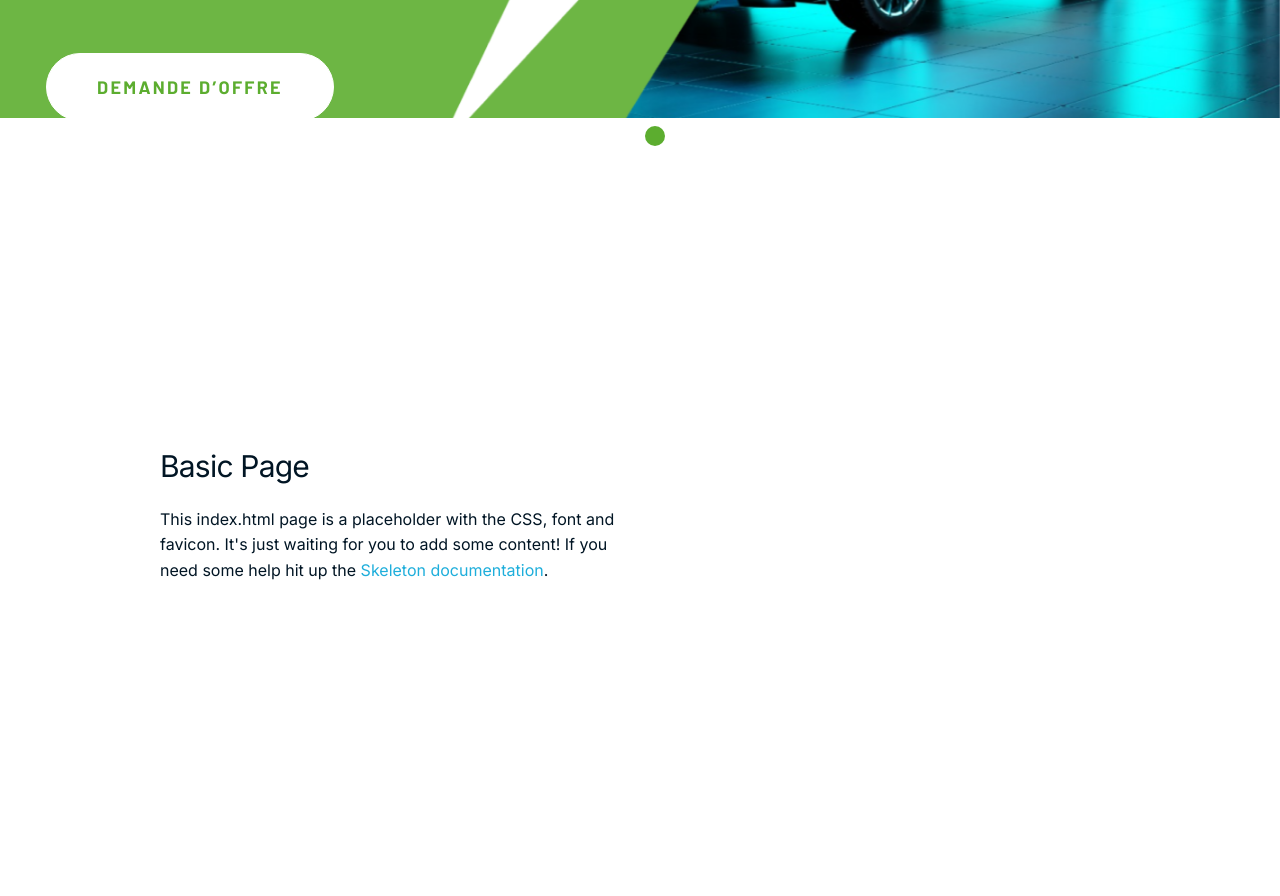
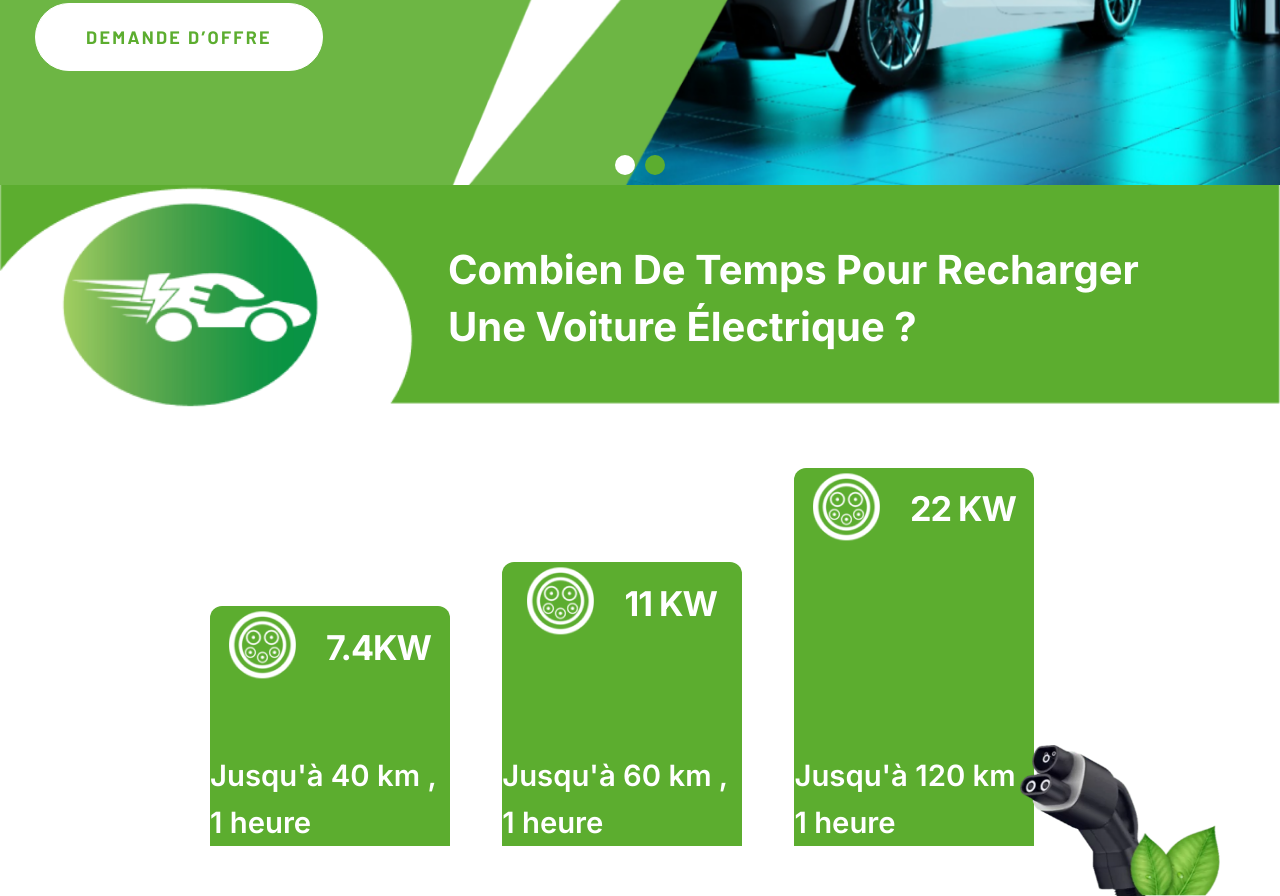
Before and after one commit to achraf-developer/figmaProject, a plain HTML site: page index.html in a window 1280 px wide. Shown: the part 487-1383 px from the top of the page. Before the commit the page ends 1095 px from the top, so only its background shows below. Drawn offline with nearby package versions, Linux system fonts and the light colour scheme.

Commit message:
Add slider && first section

```diff
--- a/assets/css/style.css
+++ b/assets/css/style.css
@@ -1,13 +1,13 @@
 @import url("https://fonts.googleapis.com/css2?family=Barlow:wght@700&family=Inter:wght@400;600;700&display=swap");
 :root {
   /* colors */
-  --primary-bg-color: "";
-  --secondary-bg-color: "";
-  --bg-color-white: #fff;
-  --bg-color-green: #5cad2f;
-  --font-color-white: #ffffff;
-  --font-color-black: #011524;
-  --font-color-green: #5cad2f;
+    /* Backgrounds Colors */
+       --bg-color-white: #fff;
+       --bg-color-green: #5cad2f;
+    /* Fonts Colors  */
+       --font-color-white: #ffffff;
+       --font-color-black: #011524;
+       --font-color-green: #5cad2f;
 }
 * {
   padding: 0;
@@ -20,6 +20,7 @@ body {
   font-family: "Inter", sans-serif;
   font-size: 16px;
   font-weight: 400;
+  overflow-x: hidden;
 }
 a {
   text-decoration: none;
@@ -35,7 +36,22 @@ ul {
 .black {
   color: var(--font-color-black);
 }
+.section__divider{
+  width: 100%;
+  /* height: auto; */
+  height: 225px;
+}
 /* botton utilites classes  */
+.section__title{
+font-family: 'Inter';
+font-style: normal;
+font-weight: 900;
+font-size: 40px;
+line-height: 57px;
+display: flex;
+align-items: center;
+text-transform: capitalize;
+}
 .big-btn1 {
   background-color: var(--bg-color-white);
   border: 1px solid var(--bg-color-white);
@@ -66,6 +82,12 @@ ul {
 .f-a-i-c {
   align-items: center;
 }
+.f-a-i-s{
+  align-items: flex-start;
+}
+.f-a-i-e{
+  align-items: flex-end;
+}
 .f-j-c-s-b {
   justify-content: space-between;
 }
@@ -77,11 +99,31 @@ ul {
 .navbar {
   height: 100px;
   padding: 0px 80px;
+  display: flex;
+  align-items: center;
 }
 .main-menu {
+  padding: 10px 40px;
+  background-color: var(--bg-color-green);
+  display: flex;
+  align-items: center;
+  justify-content: center;
+  border-radius: 20px;
+}
+.main-menu li{
+  height: 30px;
+  display: flex;
+  align-items: center;
+  justify-content: center;
 }
 .main-menu a {
-  margin-left: 12px;
+  margin-left: 15px;
+  font-weight: 600;
+  color: var(--font-color-white);
+  line-height: 100%;
+}
+.main-menu a:hover{
+  text-decoration: underline;
 }
 /* end navigation section  */
 
@@ -93,6 +135,7 @@ ul {
   /* max-width: 1000px; */
   margin: auto;
   position: relative;
+  max-width: 1308px;
 }
 .slide-container .slide {
   display: none;
@@ -105,25 +148,26 @@ ul {
   line-height: 34px;
   text-transform: capitalize;
   color: #011524;
-  margin-bottom: 21px;
+  /* margin-bottom: 21px; */
 }
 .slide-container .slide .text {
   position: absolute;
   width: 500px;
+  top: 80px;
 }
 .slide-container .slide .text.text-slide-1 {
-  top: 129.56px;
-  left: 46px;
+  left: 35px;
 }
 .slide-container .slide .text.text-slide-2 {
-  top: 129.56px;
-  right: 12px;
+  width: 450px !important;
+  right: 0px;
 }
 .slide-container .slide .text p.text-slider-1 {
 }
 
 .slide-container .slide img {
   width: 100%;
+  min-height: 572px;
 }
 
 .slide-container .prev,
@@ -131,14 +175,14 @@ ul {
   cursor: pointer;
   position: absolute;
   top: 50%;
+  transform: translateX(-50%);
   width: auto;
-  margin-top: -22px;
-  padding: 16px;
+  padding: 20px;
   color: white;
   font-weight: bold;
   font-size: 20px;
   transition: all 0.6s ease;
-  border-radius: 0 3px 3px 0;
+  border-radius: 0 5px 5px 0;
   user-select: none;
 }
 
@@ -162,7 +206,7 @@ ul {
   align-items: center;
   padding: 10px;
   position: absolute;
-  bottom: 50px;
+  bottom: 0;
   left: 50%;
   transform: translateX(-50%);
 }
@@ -181,7 +225,73 @@ ul {
   background-color: var(--bg-color-white);
 }
 /* end slider  */
-
+.divider{
+  position: relative;
+}
+.section__title.section__1__title{
+position: absolute;
+width: 700px;
+height: 105.92px;
+left: 35%;
+top: 60px;
+color: var(--font-color-white);
+}
+.grap_container{
+  padding: 50px;
+  gap: 52.23px;
+}
+.column{
+  position: relative;
+}
+.column .borne__image{
+  width: 200px;
+  /* opacity: 0.6; */
+  height: auto;
+  position: absolute;
+  right: -100px;
+  bottom: 0;
+}
+.indic{
+  background-color: var(--bg-color-green);
+  color: var(--font-color-white);
+  display: flex;
+  flex-direction: column;
+  align-items: center;
+  justify-content: space-between;
+  border-radius: 12px 12px 0 0;
+  width:240px ;
+}
+.indic .value{
+  height: auto;
+  display: flex;
+  align-items: center;
+  justify-content: center;
+  gap: 30px;
+}
+.indic .value h3{
+font-weight: 900;
+font-size: 34.1648px;
+line-height: 41px;
+}
+.indic .indic__desc{
+  /* width: 861.88px; */
+  /* height: 105.92px;
+  left: 578.67px;
+  top: 872.33px; */
+  color: var(--font-color-white);
+  font-weight: 600;
+  font-size: 29.28px;
+  margin: 0;
+}
+.indic.indic__1{
+  height:240px ;
+}
+.indic.indic__2{
+  height:284.17px;
+}
+.indic.indic__3{
+  height:378.89px;
+}
 /* responsive designe  */
 /* Mobile first queries */
 
--- a/assets/js/script.js
+++ b/assets/js/script.js
@@ -47,6 +47,6 @@ dots.forEach((dot, index) => {
 dots.forEach((dot, index) => {
   dot.addEventListener("click", () => {
     init(index);
-    currentSlide = i;
+    currentSlide = index;
   });
 });
--- a/index.html
+++ b/index.html
@@ -32,9 +32,11 @@
   <link rel="icon" type="image/png" href="images/favicon.png">
 </head>
 <body>
+    <!-- Start Navigation section
+  –––––––––––––––––––––––––––––––––––––––––––––––––– -->
   <div class="navbar u-full-width f-d f-a-i-c f-j-c-s-b">
     <a href="/"><img src="./assets/img/site-logo.svg" class="logo-sizing"/></a>
-    <nav class="main-menu">
+    <nav class="main-menu  f-d f-a-i-c">
       <ul class=" f-d f-a-i-c ">
         <li><a href="">Accueil</a></li>
         <li><a href="">Bornes Recharge</a></li>
@@ -44,9 +46,8 @@
       </ul>
     </nav>
   </div>
-
-
-
+    <!-- End Navigation section
+  –––––––––––––––––––––––––––––––––––––––––––––––––– -->
 
  <!-- Start slider -->
  <div class="slide-container u-full-width">
@@ -66,7 +67,6 @@
       DEMANDE d’OFFRE
     </a>
    </div>
-
  </div>
  <div class="slide animate__animated animate__fadeIn animate__faster">
    <img src='./assets/img/slide2.jpg' alt=''>
@@ -87,35 +87,58 @@
  </div>
  <a href="#" class="prev animate__animated animate__lightSpeedInRight animate__delay-0.6s animate__infinite" title="Previous">&#10094</a>
  <a href="#" class="next animate__animated animate__lightSpeedInLeft animate__delay-0.6s animate__infinite" title="Next">&#10095</a>
- <div class="dots-container">
+<div class="dots-container">
   <span class="dot"></span>
   <span class="dot"></span>
- </div>
 </div>
-
+</div>
 <!-- End slider -->
-
-
-   <!-- Start Navigation section
-  –––––––––––––––––––––––––––––––––––––––––––––––––– -->
-
-
-  <!-- End Navigation section
-  –––––––––––––––––––––––––––––––––––––––––––––––––– -->
-
-
-
   <!-- Primary Page Layout
   –––––––––––––––––––––––––––––––––––––––––––––––––– -->
+  <div class="divider u-full-width">
+    <img src="./assets/img/section1__1.png" alt="" class="section__divider">
+    <p class="section__title section__1__title">
+      Combien de temps pour recharger une voiture électrique ?
+    </p>
+  </div>
   <div class="container">
     <div class="row">
-      <div class="one-half column" style="margin-top: 25%">
-        <h4>Basic Page</h4>
-        <p>This index.html page is a placeholder with the CSS, font and favicon. It's just waiting for you to add some content! If you need some help hit up the <a href="http://www.getskeleton.com">Skeleton documentation</a>.</p>
+      <div class="column">
+        <div class="grap_container f-d f-a-i-c f-a-i-e">
+        <div class="indic indic__1">
+          <div class="value">
+            <img src="./assets/img/borne_1_icon.png" alt="">
+            <h3 style="margin: 0;">7.4KW</h3>
+          </div>
+          <p class="indic__desc">
+            Jusqu'à 40 km , 1 heure
+          </p>
+        </div>
+        <div class="indic indic__2">
+          <div class="value">
+            <img src="./assets/img/borne_1_icon.png" alt="">
+            <h3 style="margin: 0;">11 KW</h3>
+          </div>
+          <p class="indic__desc">
+            Jusqu'à 60 km , 1 heure
+          </p>
+        </div>
+        <div class="indic indic__3">
+          <div class="value">
+            <img src="./assets/img/borne_1_icon.png" alt="">
+            <h3 style="margin: 0;">22 KW</h3>
+          </div>
+          <p class="indic__desc">
+            Jusqu'à 120 km , 1 heure
+          </p>
+        </div>
+
       </div>
-    </div>
+      <img src="./assets/img/borne.png" class="borne__image"/>
+      </div>
+   </div>
   </div>
-<script src="./assets/js/script.js"></script>
+  <script type="text/javascript" src="./assets/js/script.js" async></script>
 <!-- End Document
   –––––––––––––––––––––––––––––––––––––––––––––––––– -->
 </body>
```
Also changed, not shown: assets/img/borne.png (added), assets/img/borne_1_icon.png (added), assets/img/section1__1.png (added).
